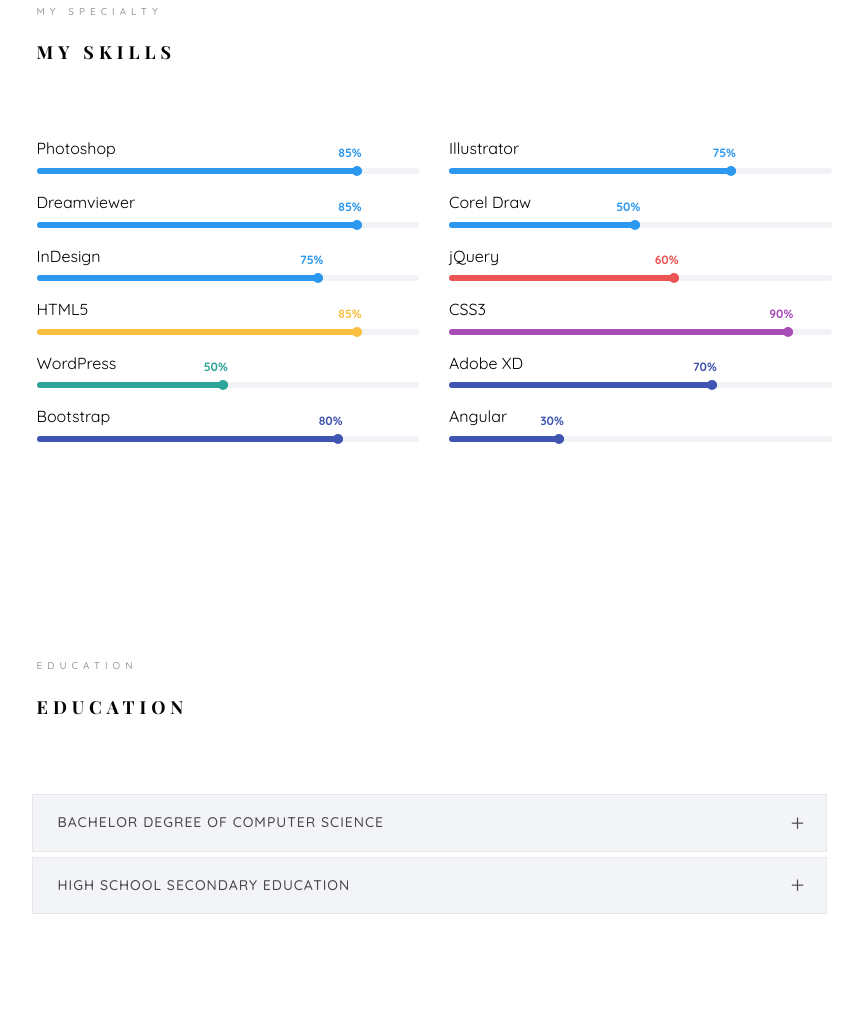
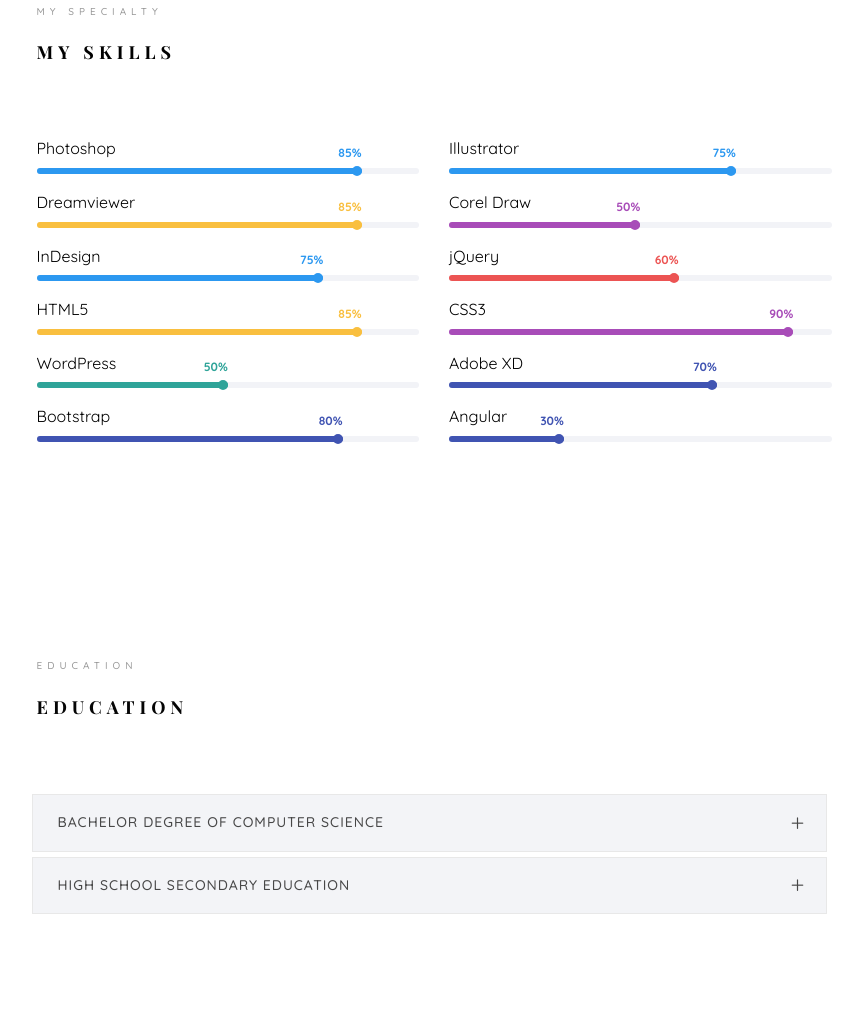
Before and after one commit to cv-poojajain/portfolio, a plain HTML site: page index.html in a window 1280 px wide. Shown: the part 1765-2787 px from the top of the page, without its empty margins (356-1214 px from the left). Drawn offline with nearby package versions, Linux system fonts and the light colour scheme; files whose address does not match are found by name; a web font is replaced by a local one.

Commit message:
Update index.html

```diff
--- a/index.html
+++ b/index.html
@@ -215,7 +215,7 @@
 							<div class="progress-wrap">
 								<h3>Dreamviewer</h3>
 								<div class="progress">
-								 	<div class="progress-bar color-1" role="progressbar" aria-valuenow="75"
+								 	<div class="progress-bar color-3" role="progressbar" aria-valuenow="75"
 								  	aria-valuemin="0" aria-valuemax="100" style="width:85%">
 								    <span>85%</span>
 								  	</div>
@@ -226,7 +226,7 @@
 							<div class="progress-wrap">
 								<h3>Corel Draw</h3>
 								<div class="progress">
-								 	<div class="progress-bar color-1" role="progressbar" aria-valuenow="50"
+								 	<div class="progress-bar color-4" role="progressbar" aria-valuenow="50"
 								  	aria-valuemin="0" aria-valuemax="100" style="width:50%">
 								    <span>50%</span>
 								  	</div>
```
